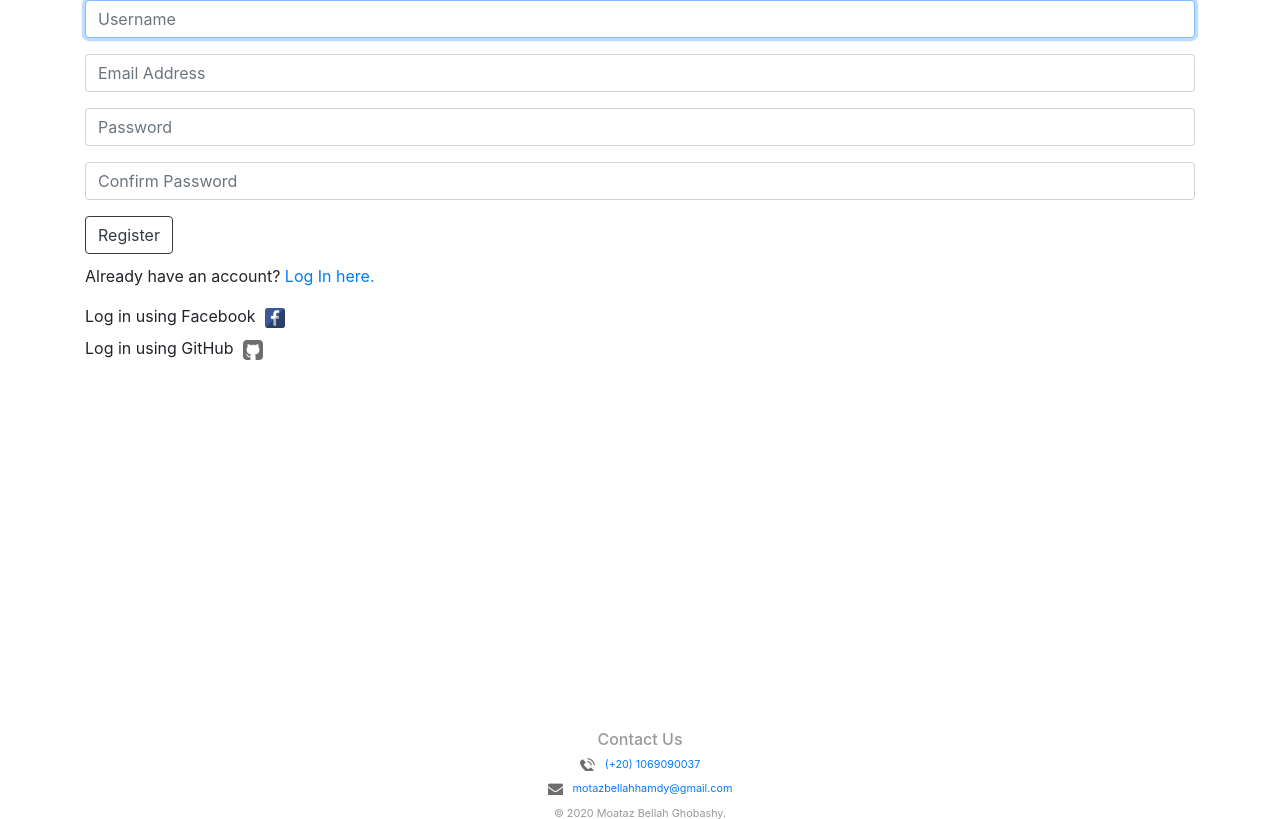
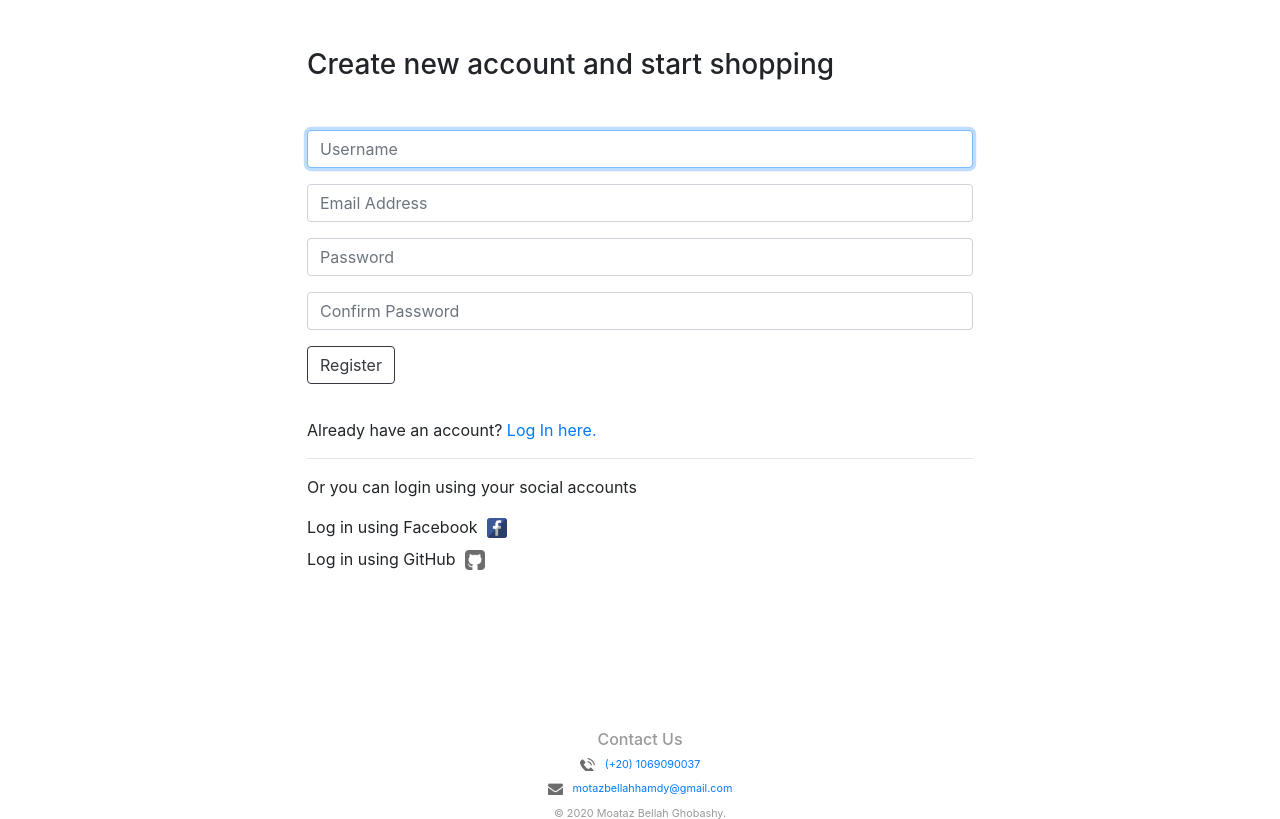
Before and after one commit to MotazBellah/ecommerce, a Django app: page /register in a window 1280 px wide. Shown: the part 56-875 px from the top of the page. Run offline with Django 3.2, Linux system fonts and the light colour scheme; data comes from the database, SQL or seed files in the repository; both versions use the stored data as it was after the commit; some libraries are stand-ins or nearby versions.

Commit message:
Style register page

```diff
--- a/store/templates/store/register.html
+++ b/store/templates/store/register.html
@@ -2,10 +2,12 @@
 {% load static %}
 
 {% block content %}
-<div class="container login">
+<div class="container">
         {% if message %}
             <div class="data-info">{{ message }}</div>
         {% endif %}
+        <div class="login mt-5">
+            <h3 class="mb-5">Create new account and start shopping</h3>
             <form action="{% url 'register' %}" method="post">
                 {% csrf_token %}
                 <div class="form-group">
@@ -21,10 +23,14 @@
                     <input class="form-control" type="password" name="confirmation" placeholder="Confirm Password">
                 </div>
                 <input class="btn btn-outline-dark login-buttom save" type="submit" value="Register">
-        </form>
+            </form><br>
 
             <p class="info-form">Already have an account? <a href="{% url 'login' %}">Log In here.</a></p>
+            <hr>
+            <p>Or you can login using your social accounts</p>
             {% include "components/facebook.html" %}
             {% include "components/github.html" %}
         </div>
+
+</div>
 {% endblock %}
```
Also changed, not shown: db.sqlite3. Lines whose indentation alone changed are shown as unchanged.
